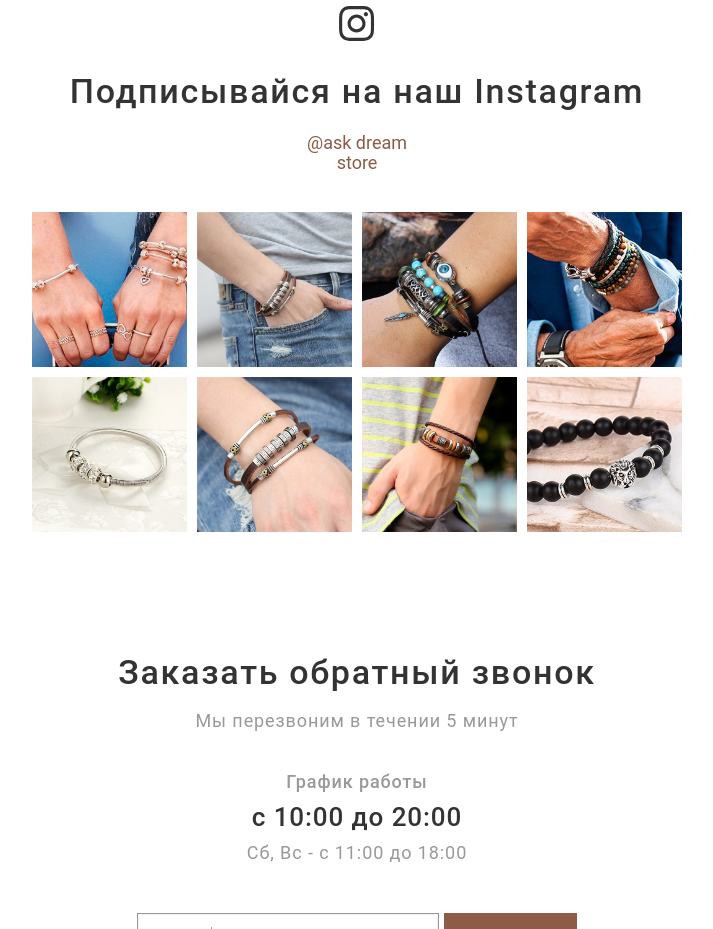
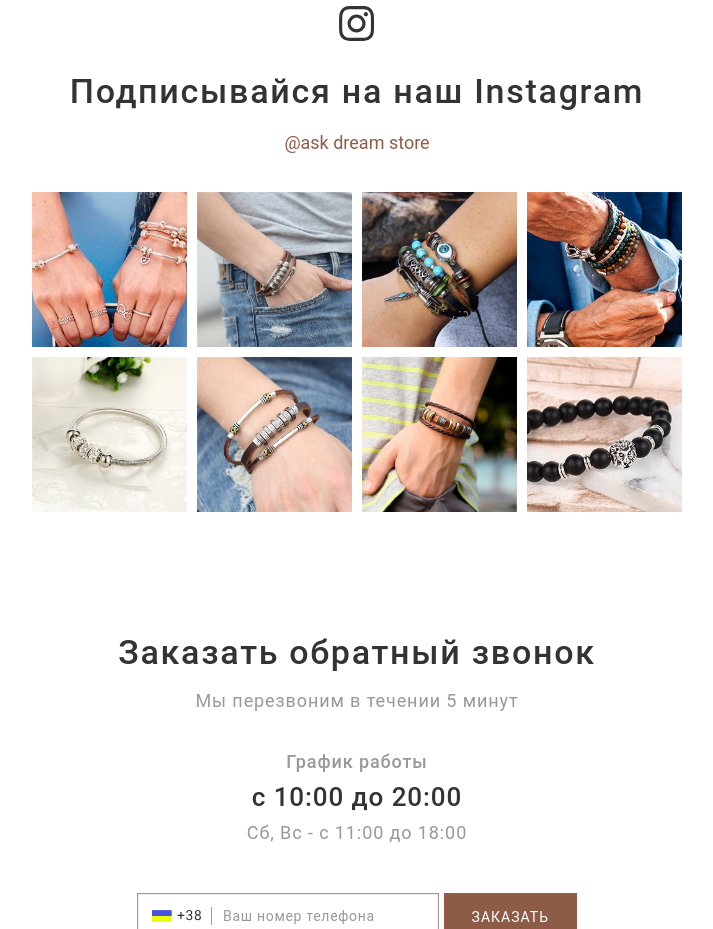
Before and after one commit to mikhailvol/dream-store.github.io, a plain HTML site: page index.html in a window 1280 px wide. Shown: the part 2900-3829 px from the top of the page, without its empty margins (283-996 px from the left). Drawn offline with nearby package versions, Linux system fonts and the light colour scheme; a script that the page names is missing.

Commit message:
insta link css fix

```diff
--- a/css/webflow-shop.css
+++ b/css/webflow-shop.css
@@ -580,7 +580,7 @@ p {
 
 .insta-link {
   display: block;
-  max-width: 120px;
+  max-width: 160px;
   margin-right: auto;
   margin-left: auto;
   padding-top: 4px;
```
